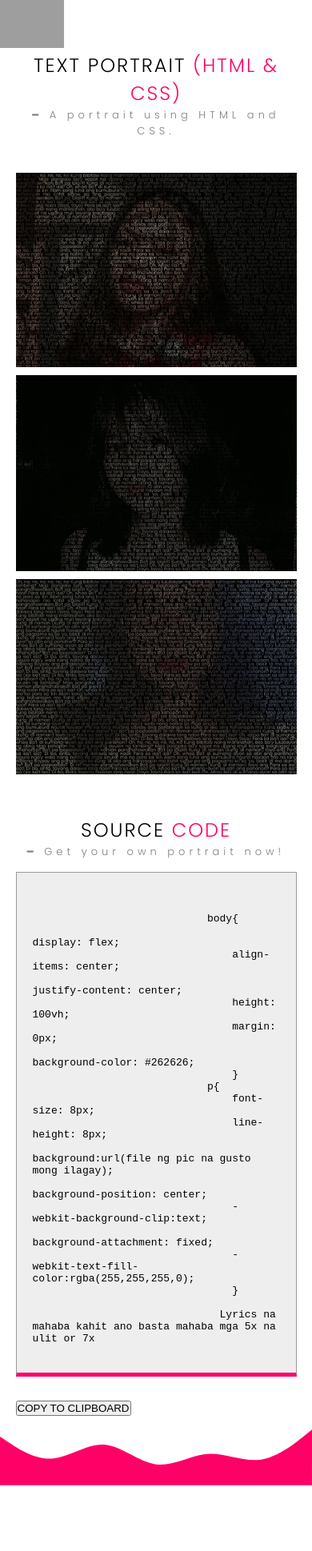
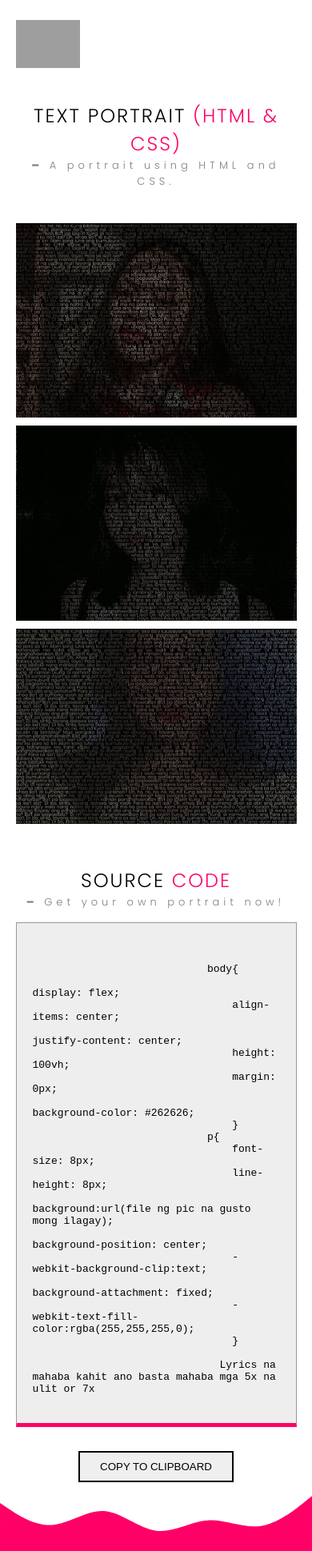
Before and after one commit to jedelacruz/Text-Portrait, a plain HTML site: page index.html in a window 390 px wide. Shown: the whole page at 80% size. Before the commit the page ends 1861 px from the top, so only its background shows below. Drawn offline with Linux system fonts and the light colour scheme; grey boxes are pictures that could not be loaded.

Commit message:
Update styles.css

```diff
--- a/styles.css
+++ b/styles.css
@@ -33,9 +33,12 @@ body{
 }
 header{
     width: 100%;
+    margin-bottom: 10vh;
 }
 .logo{
     width: 100px;
+    position: absolute;
+    top: 3vh; left: 5vw;
 }
 section{
     width: 70%;
@@ -82,9 +85,27 @@ pre code {
     padding: 20px;
     border-bottom: 5px solid #FF0066;
   }
+.copy{
+    opacity: 1;
+    display: table;
+    margin: auto;
+    border: solid 2px black;
+    padding: 10px;
+    padding-left: 25px;
+    padding-right: 25px;
+    cursor: pointer;
+}
+footer svg{
+    display: block;
+}
   @media only screen and (max-width: 768px) {
+header{
+    margin-bottom: 15vh;
+}
 .logo{
     width: 80px;
+    position: absolute;
+    top: 3vh; left: 5vw;
 }
 section{
     width: 90%;
```
